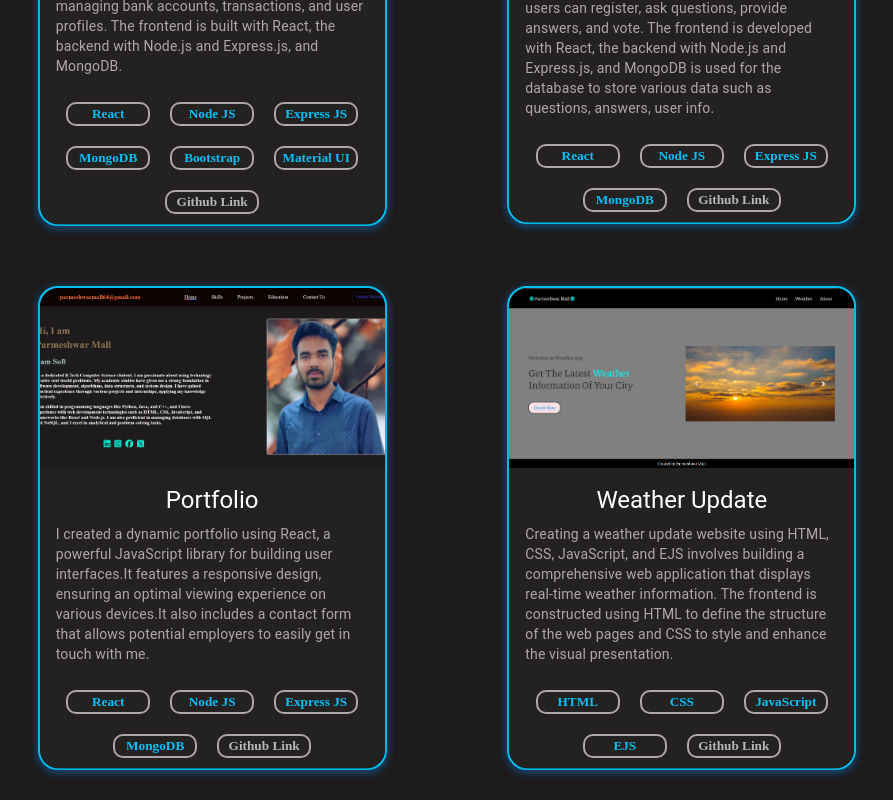
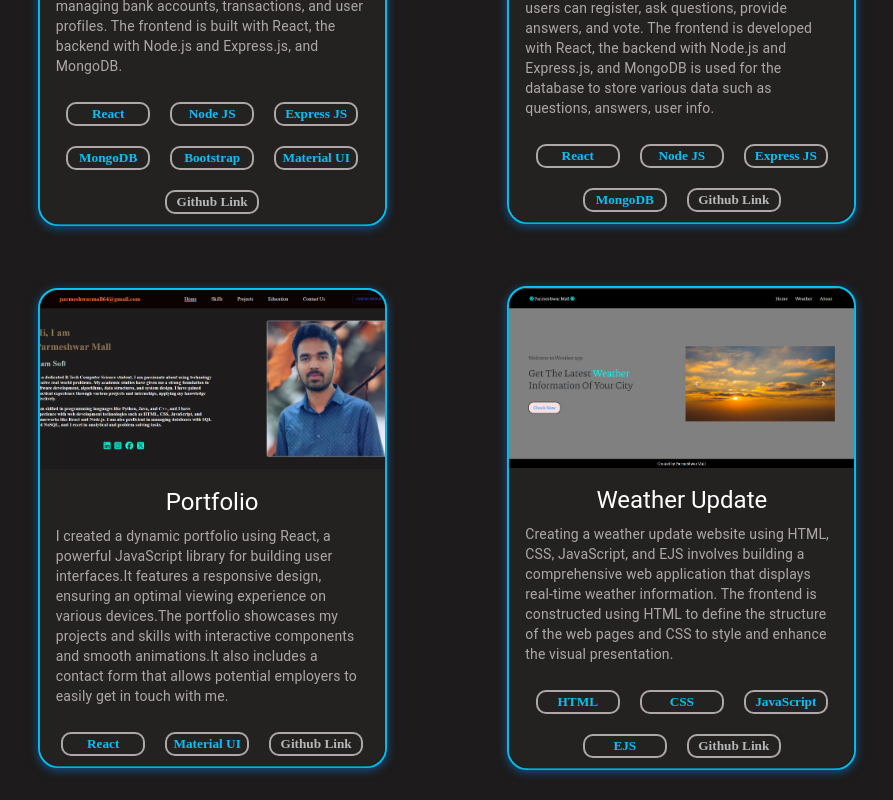
Before and after one commit to ParmeshwarMall/Portfolio, a React (Vite) app: page /Portfolio/projects in a window 1280 px wide. Shown: the part 523-1323 px from the top of the page, without its empty margins (193-1086 px from the left). Built offline with nearby package versions, Linux system fonts and the light colour scheme.

Commit message:
Update Projects.jsx

```diff
--- a/src/Components/Projects/Projects.jsx
+++ b/src/Components/Projects/Projects.jsx
@@ -132,15 +132,13 @@ const Projects = () => {
                 I created a dynamic portfolio using React, a powerful JavaScript
                 library for building user interfaces.It features a responsive
                 design, ensuring an optimal viewing experience on various
-                devices.It also includes a contact form that allows potential
+                devices.The portfolio showcases my projects and skills with interactive components and smooth animations.It also includes a contact form that allows potential
                 employers to easily get in touch with me.
               </Typography>
             </CardContent>
             <div className="used-skills">
               <h5 className="skill">React</h5>
-              <h5 className="skill">Node JS</h5>
-              <h5 className="skill">Express JS</h5>
-              <h5 className="skill">MongoDB</h5>
+              <h5 className="skill">Material UI</h5>
               <a href="https://github.com/ParmeshwarMall/Portfolio" target="_blank">
                 <h5 className="project-link">Github Link</h5>
               </a>
```
